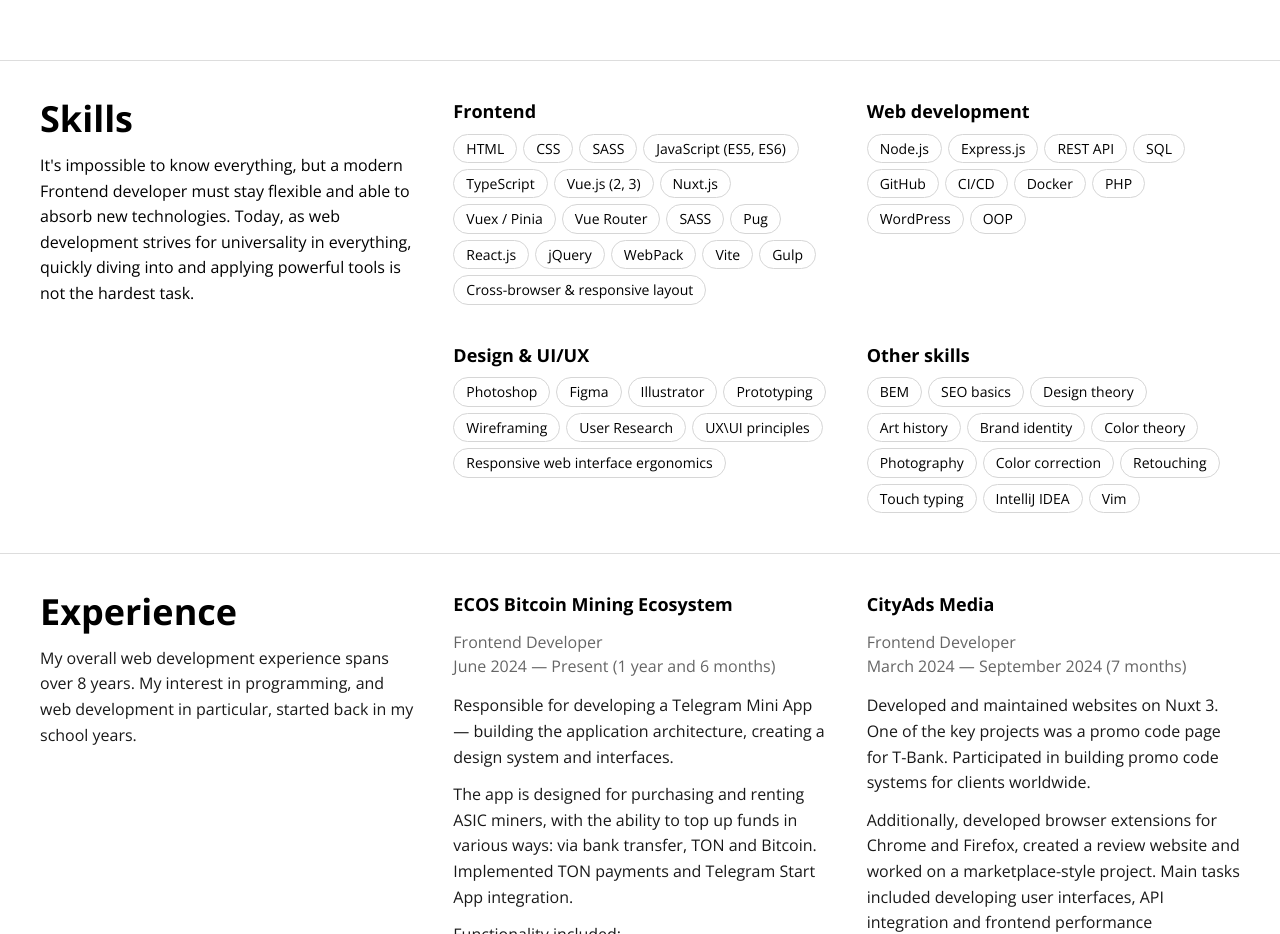
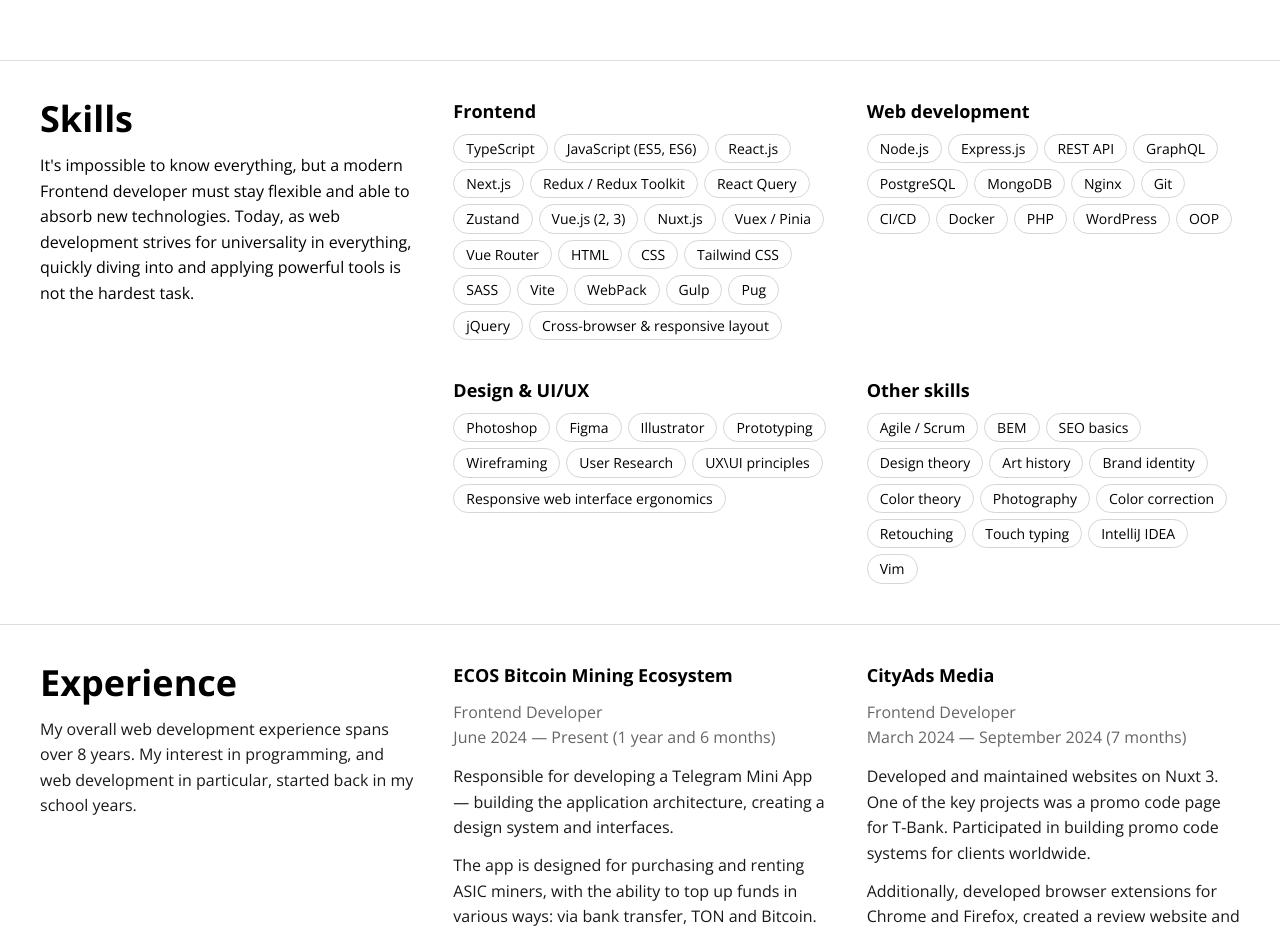
Before and after one commit to Engor7/portfolio-amazing, a Next.js app: page / in a window 1280 px wide. Shown: the part 780-1714 px from the top of the page. Built offline with nearby package versions, Linux system fonts and the light colour scheme.

Commit message:
update and sort skills section

```diff
--- a/src/components/Skills.tsx
+++ b/src/components/Skills.tsx
@@ -15,22 +15,26 @@ export default function Skills() {
          <div>
             <h3>{t.skills.frontend}</h3>
             <ul>
-               <li>HTML</li>
-               <li>CSS</li>
-               <li>SASS</li>
+               <li>TypeScript</li>
                <li>JavaScript (ES5, ES6)</li>
-               <li>TypeScript</li>
+               <li>React.js</li>
+               <li>Next.js</li>
+               <li>Redux / Redux Toolkit</li>
+               <li>React Query</li>
+               <li>Zustand</li>
                <li>Vue.js (2, 3)</li>
                <li>Nuxt.js</li>
                <li>Vuex / Pinia</li>
                <li>Vue Router</li>
+               <li>HTML</li>
+               <li>CSS</li>
+               <li>Tailwind CSS</li>
                <li>SASS</li>
+               <li>Vite</li>
+               <li>WebPack</li>
+               <li>Gulp</li>
                <li>Pug</li>
-               <li>React.js</li>
                <li>jQuery</li>
-               <li>WebPack</li>
-               <li>Vite</li>
-               <li>Gulp</li>
                <li>{t.skills.crossBrowser}</li>
             </ul>
          </div>
@@ -40,8 +44,11 @@ export default function Skills() {
                <li>Node.js</li>
                <li>Express.js</li>
                <li>REST API</li>
-               <li>SQL</li>
-               <li>GitHub</li>
+               <li>GraphQL</li>
+               <li>PostgreSQL</li>
+               <li>MongoDB</li>
+               <li>Nginx</li>
+               <li>Git</li>
                <li>CI/CD</li>
                <li>Docker</li>
                <li>PHP</li>
@@ -65,6 +72,7 @@ export default function Skills() {
          <div>
             <h3>{t.skills.other}</h3>
             <ul>
+               <li>Agile / Scrum</li>
                <li>{t.skills.bem}</li>
                <li>{t.skills.seoBasics}</li>
                <li>{t.skills.designTheory}</li>
```
